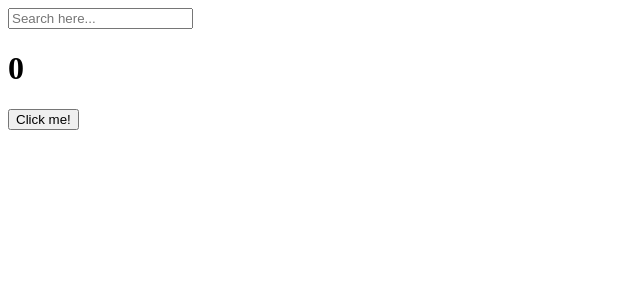
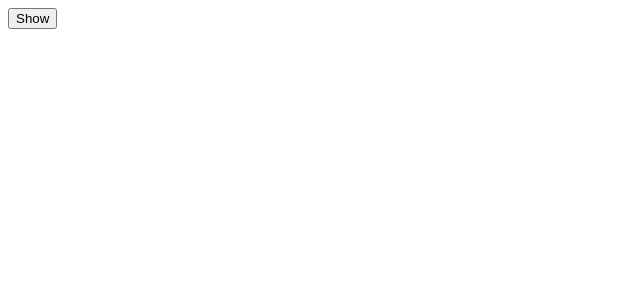
Before and after one commit to gmmyung/react_tutorial, a React (Create React App) app: page / in a window 1280 px wide. Shown: the top 300 px of the page, without its empty margins (0-640 px from the left). Built offline with nearby package versions, Linux system fonts and the light colour scheme.

Commit message:
More useEffect

```diff
--- a/src/App.js
+++ b/src/App.js
@@ -1,36 +1,28 @@
 import { useState, useEffect } from "react"
 
+function Hello() {
+  function byeFn() {
+    console.log("By:(");
+  }
+  function hiFn() {
+    console.log("Hello!");
+    return byeFn
+  }
+  useEffect(hiFn, []);
+
+
+
+
+  return <h1>Hello!</h1>
+}
+
 function App() {
-  const [counter, setCounter] = useState(0);
-  const [keyword, setKeyword] = useState("");
-  const onClick = () => {
-    setCounter((prev) => (prev + 1));
-  };
-  useEffect(() => {
-    console.log("i run only once")
-  }, []);
-  useEffect(() => {
-    if (keyword !== "" && keyword.length > 3) {
-      console.log("i run when the keyword changes");
-    }
-  }, [keyword]);
-  useEffect(() => {
-    console.log("i run when counter changes");
-  }, [counter]);
-  useEffect(() => {
-    console.log("i run when keyword and counter changes");
-  }, [counter, keyword]);
+  const [showing, setShowing] = useState(false);
+  const onClick = () => setShowing((prev) => !prev);
   return (
     <div className="App">
-      <input
-        type="text"
-        placeholder="Search here..."
-        onChange={
-          (e) => setKeyword(e.target.value)
-        }
-      />
-      <h1>{counter}</h1>
-      <button onClick={onClick}>Click me!</button>
+      {showing ? <Hello /> : null}
+      <button onClick={onClick}>{showing ? "Hide" : "Show"}</button>
     </div>
   );
 }
```
